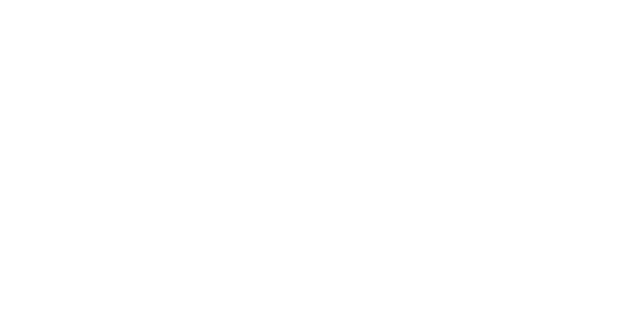
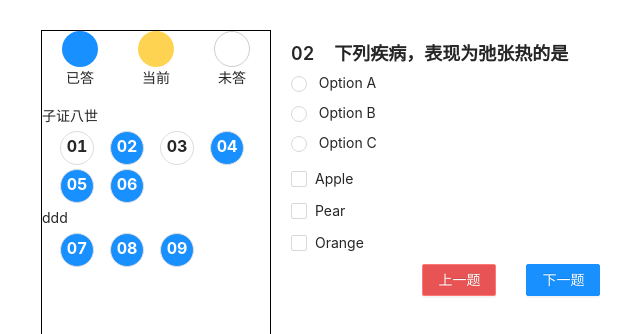
Before and after one commit to ch3ngtao/vue3-project, a Vue app: page /userTest in a window 1280 px wide. Before the commit this address had no page. Shown: the top 334 px of the page, without its empty margins (215-855 px from the left). Built offline with nearby package versions, Linux system fonts and the light colour scheme.

Commit message:
添加答题页面

```diff
--- a/package.json
+++ b/package.json
@@ -50,7 +50,10 @@
     "parserOptions": {
       "ecmaVersion": 2020
     },
-    "rules": {}
+    "rules": {
+      "camelcase": "off",
+      "@typescript-eslint/camelcase": 0
+    }
   },
   "browserslist": [
     "> 1%",
--- a/src/router/index.ts
+++ b/src/router/index.ts
@@ -1,5 +1,4 @@
 import { createRouter, createWebHistory, RouteRecordRaw } from "vue-router";
-import Home from "../views/Home.vue";
 
 const routes: Array<RouteRecordRaw> = [
   {
@@ -17,13 +16,9 @@ const routes: Array<RouteRecordRaw> = [
     component: () => import("@/views/userCenter/userCenter.vue")
   },
   {
-    path: "/about",
-    name: "About",
-    // route level code-splitting
-    // this generates a separate chunk (about.[hash].js) for this route
-    // which is lazy-loaded when the route is visited.
-    component: () =>
-      import(/* webpackChunkName: "about" */ "../views/About.vue")
+    path: "/userTest",
+    name: "userTest",
+    component: () => import("@/views/userTest/userTest.vue")
   }
 ];
 
--- /dev/null
+++ b/src/views/userTest/userTest.ts
@@ -0,0 +1,26 @@
+export interface ArrType {
+  id: number;
+  desc: string;
+  color: string;
+}
+export interface TipsType {
+  arr: ArrType[];
+}
+
+export interface GroupItem {
+  no: string,
+  answered: number,
+  question_id: number,
+  isSelect?: boolean
+}
+
+export interface EpGroupItem {
+  group_name: string,
+  group_questions: GroupItem[]
+}
+
+export interface EpGroup {
+  ep_groups: EpGroupItem[]
+  ep_id?: number,
+  ep_duration?: number
+}
--- /dev/null
+++ b/src/views/userTest/userTest.vue
@@ -0,0 +1,299 @@
+<template>
+  <div>
+    <div class="left">
+      <div class="tips">
+        <div v-for="item in arr" :key="item.id" class="tips-item">
+          <div :style="{ backgroundColor: item.color }"></div>
+          <p>{{ item.desc }}</p>
+        </div>
+      </div>
+      <div class="test-list">
+        <div v-for="item in testList.ep_groups" :key="item.id">
+          <p>{{ item.group_name }}</p>
+          <div class="list">
+            <div
+              v-for="val in item.group_questions"
+              :key="val.id"
+              class="items"
+              :class="{
+                isSelect: val.no == activeSelect,
+                answered: val.answered
+              }"
+              @click="selectQuestion(val.no)"
+            >
+              {{ val.no }}
+            </div>
+          </div>
+        </div>
+      </div>
+    </div>
+    <div class="right">
+      <div class="question-title">
+        <span>02</span>
+        <span>下列疾病，表现为弛张热的是</span>
+      </div>
+      <div class="question-content">
+        <a-radio-group v-model:value="radioValue" @change="onChange">
+          <a-radio :style="radioStyle" :value="1">
+            Option A
+          </a-radio>
+          <a-radio :style="radioStyle" :value="2">
+            Option B
+          </a-radio>
+          <a-radio :style="radioStyle" :value="3">
+            Option C
+          </a-radio>
+        </a-radio-group>
+
+        <a-checkbox-group
+          v-model:value="checkList"
+          style="display: block"
+          :options="plainOptions"
+          @change="onCheck"
+        />
+      </div>
+      <div class="btns">
+        <a-button type="danger">
+          上一题
+        </a-button>
+        <a-button type="primary">
+          下一题
+        </a-button>
+      </div>
+    </div>
+  </div>
+</template>
+
+<script lang="ts">
+import { reactive, toRefs, ref } from "vue";
+import { TipsType, EpGroup } from "./userTest";
+
+export default {
+  setup() {
+    //左侧顶部测试题状态
+    const tips: TipsType = reactive({
+      arr: []
+    });
+    const plainOptions = ["Apple", "Pear", "Orange"];
+    const activeSelect = ref("");
+    const radioStyle = reactive({
+      display: "block",
+      height: "30px",
+      lineHeight: "30px"
+    });
+    const radioValue = ref(0);
+    const checkInfo = reactive({
+      checkList: []
+    });
+    //左测试题目列表
+    let testList: EpGroup = reactive({
+      ep_groups: []
+    });
+    const datas = {
+      ep_id: 39,
+      ep_duration: 30,
+      ep_groups: [
+        {
+          group_name: "子证八世",
+          group_questions: [
+            {
+              no: "01",
+              answered: 0,
+              question_id: 45
+            },
+            {
+              no: "02",
+              answered: 3,
+              question_id: 3
+            },
+            {
+              no: "03",
+              answered: 0,
+              question_id: 5
+            },
+            {
+              no: "04",
+              answered: 86,
+              question_id: 45
+            },
+            {
+              no: "05",
+              answered: 3,
+              question_id: 3
+            },
+            {
+              no: "06",
+              answered: 80,
+              question_id: 5
+            }
+          ]
+        },
+        {
+          group_name: "ddd",
+          group_questions: [
+            {
+              no: "07",
+              answered: 86,
+              question_id: 45
+            },
+            {
+              no: "08",
+              answered: 3,
+              question_id: 3
+            },
+            {
+              no: "09",
+              answered: 80,
+              question_id: 5
+            }
+          ]
+        }
+      ]
+    };
+
+    testList = {
+      ep_id: datas.ep_id,
+      ep_duration: datas.ep_duration,
+      ep_groups: datas.ep_groups
+    };
+
+    tips.arr = [
+      {
+        id: 1,
+        desc: "已答",
+        color: "#1890ff"
+      },
+      {
+        id: 1,
+        desc: "当前",
+        color: "#ffd352"
+      },
+      {
+        id: 1,
+        desc: "未答",
+        color: "white"
+      }
+    ];
+
+    const selectQuestion = (idx: string) => {
+      activeSelect.value = idx;
+    };
+
+    const onChange = (e: any) => {
+      console.log("radio checked", e.target.value);
+    };
+
+    const onCheck = () => {
+      console.log(checkInfo.checkList);
+    };
+
+    return {
+      ...toRefs(tips),
+      testList,
+      selectQuestion,
+      activeSelect,
+      radioStyle,
+      onChange,
+      radioValue,
+      plainOptions,
+      ...toRefs(checkInfo),
+      onCheck
+    };
+  }
+};
+</script>
+
+<style lang="scss" scoped>
+.left {
+  float: left;
+  margin-top: 30px;
+  width: 230px;
+  height: 600px;
+  border: 1px solid #000;
+  @media screen and (max-width: 550px) {
+    display: none;
+  }
+  .tips {
+    display: flex;
+    justify-content: space-around;
+    .tips-item {
+      div {
+        height: 36px;
+        width: 36px;
+        border-radius: 50%;
+      }
+      p {
+        text-align: center;
+      }
+      &:last-child {
+        div {
+          border: 1px solid #ccc;
+        }
+      }
+    }
+  }
+  .test-list {
+    p {
+      margin: 2px 0;
+    }
+    .list {
+      justify-content: space-around;
+      padding: 0 10px;
+      .items {
+        display: inline-block;
+        font-size: 16px;
+        font-weight: bold;
+        height: 34px;
+        width: 34px;
+        text-align: center;
+        line-height: 28px;
+        border-radius: 50%;
+        border: 1px solid #ddd;
+        margin: 2px 8px;
+        cursor: pointer;
+      }
+      .answered {
+        background: #1890ff;
+        color: #fff;
+      }
+      .isSelect {
+        background: #ffd352;
+        color: #fff;
+      }
+    }
+  }
+}
+.right {
+  float: left;
+  width: 60%;
+  margin-top: 30px;
+  margin-left: 20px;
+  height: 600px;
+  @media screen and (max-width: 550px) {
+    width: 100%;
+  }
+  .question-title {
+    font-size: 18px;
+    font-weight: 600;
+    margin-top: 10px;
+    span {
+      margin-right: 20px;
+    }
+  }
+  .btns {
+    padding-right: 20px;
+    text-align: center;
+    button {
+      margin: 0 15px;
+      color: #fff;
+      &:first-child {
+        background: #e85454;
+      }
+    }
+  }
+}
+/deep/.ant-checkbox-group-item {
+  display: block;
+  margin: 10px 0;
+}
+</style>
```
Also changed, not shown: src/components/bread/bread.vue (added, +16 -0 lines).
